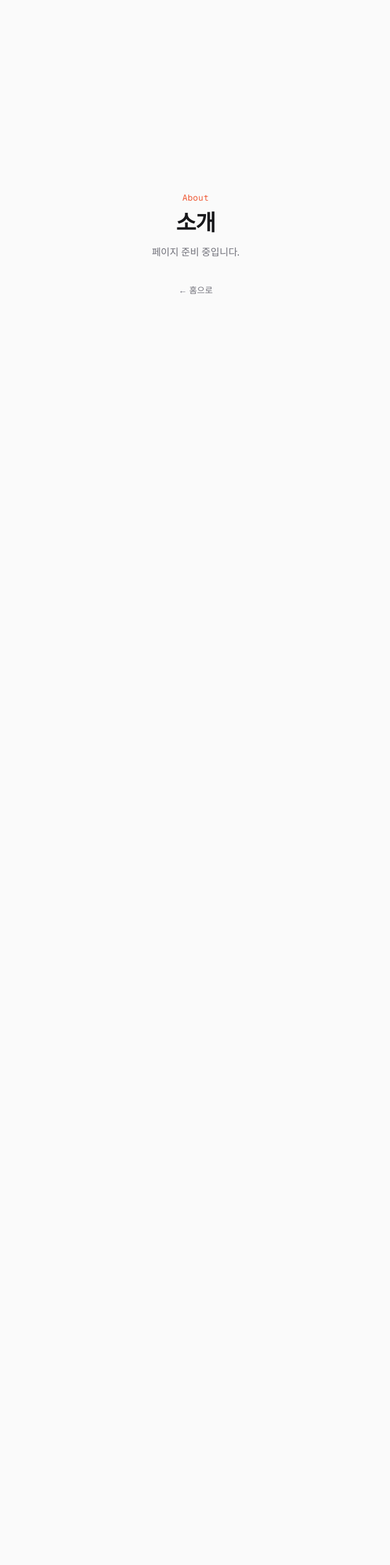
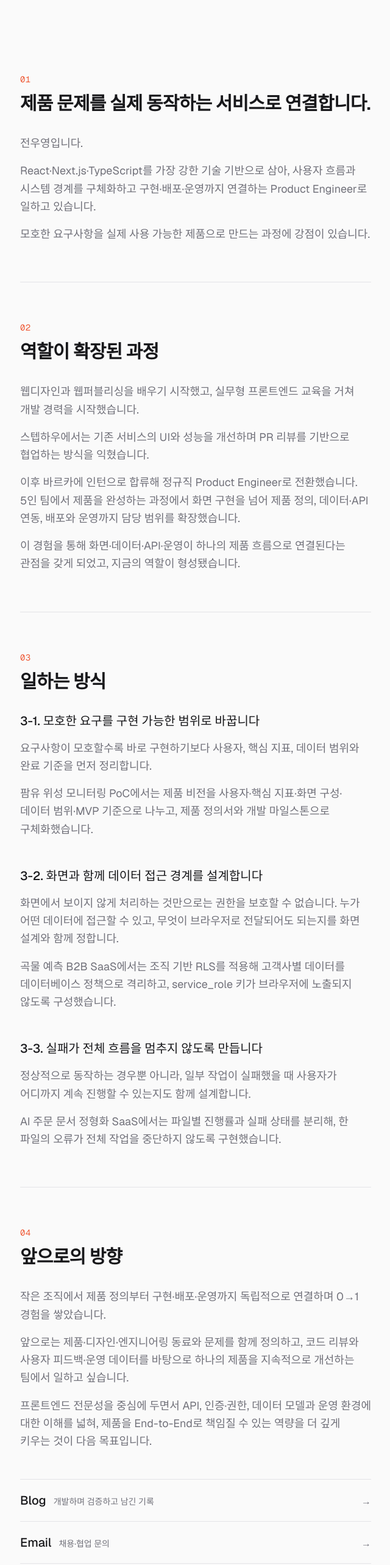
Before and after one commit to Koi-0/koi-dev, a Next.js app: page /about in a window 1280 px wide. Shown: the top 2566 px of the page at 61% size, without its empty margins (319-959 px from the left). Before the commit the page ends 800 px from the top, so only its background shows below. Built offline with nearby package versions, Linux system fonts and the light colour scheme.

Commit message:
feat: About 페이지 구현 - 소개·역할 확장·일하는 방식·앞으로의 방향

```diff
--- a/src/app/about/page.tsx
+++ b/src/app/about/page.tsx
@@ -7,20 +7,174 @@ export const metadata: Metadata = {
   alternates: { canonical: "/about" },
 };
 
+const linkRowClass =
+  "group flex items-baseline justify-between gap-4 border-b border-border py-5 transition-colors hover:border-accent";
+
 export default function AboutPage() {
   return (
-    <main className="flex flex-1 flex-col items-center justify-center px-6 text-center">
-      <p className="font-mono text-sm tracking-wide text-accent">About</p>
-      <h1 className="mt-3 text-3xl font-semibold tracking-tight sm:text-4xl">
-        소개
-      </h1>
-      <p className="mt-4 text-muted">페이지 준비 중입니다.</p>
-      <Link
-        href="/"
-        className="mt-10 text-sm text-muted underline-offset-4 transition-colors hover:text-accent hover:underline"
-      >
-        ← 홈으로
-      </Link>
-    </main>
+    <div className="flex flex-1 flex-col px-6 py-14 sm:px-10">
+      <main className="mx-auto w-full max-w-xl flex-1">
+        <section className="pt-16">
+          <p className="font-mono text-sm tracking-wide text-accent">01</p>
+          <h2 className="mt-3 break-keep text-2xl font-semibold tracking-tight sm:text-3xl">
+            제품 문제를 실제 동작하는 서비스로 연결합니다.
+          </h2>
+          <p className="mt-8 break-keep text-lg leading-relaxed text-muted">
+            전우영입니다.
+          </p>
+          <p className="mt-4 break-keep text-lg leading-relaxed text-muted">
+            React·Next.js·TypeScript를 가장 강한 기술 기반으로 삼아, 사용자
+            흐름과 시스템 경계를 구체화하고 구현·배포·운영까지 연결하는 Product
+            Engineer로 일하고 있습니다.
+          </p>
+          <p className="mt-4 break-keep text-lg leading-relaxed text-muted">
+            모호한 요구사항을 실제 사용 가능한 제품으로 만드는 과정에 강점이
+            있습니다.
+          </p>
+        </section>
+
+        <section className="mt-16 border-t border-border pt-16">
+          <p className="font-mono text-sm tracking-wide text-accent">02</p>
+          <h2 className="mt-3 break-keep text-2xl font-semibold tracking-tight sm:text-3xl">
+            역할이 확장된 과정
+          </h2>
+          <p className="mt-8 break-keep text-lg leading-relaxed text-muted">
+            웹디자인과 웹퍼블리싱을 배우기 시작했고, 실무형 프론트엔드 교육을
+            거쳐 개발 경력을 시작했습니다.
+          </p>
+          <p className="mt-4 break-keep text-lg leading-relaxed text-muted">
+            스텝하우에서는 기존 서비스의 UI와 성능을 개선하며 PR 리뷰를 기반으로
+            협업하는 방식을 익혔습니다.
+          </p>
+          <p className="mt-4 break-keep text-lg leading-relaxed text-muted">
+            이후 바르카에 인턴으로 합류해 정규직 Product Engineer로
+            전환했습니다. 5인 팀에서 제품을 완성하는 과정에서 화면 구현을 넘어
+            제품 정의, 데이터·API 연동, 배포와 운영까지 담당 범위를
+            확장했습니다.
+          </p>
+          <p className="mt-4 break-keep text-lg leading-relaxed text-muted">
+            이 경험을 통해 화면·데이터·API·운영이 하나의 제품 흐름으로
+            연결된다는 관점을 갖게 되었고, 지금의 역할이 형성됐습니다.
+          </p>
+        </section>
+
+        <section className="mt-16 border-t border-border pt-16">
+          <p className="font-mono text-sm tracking-wide text-accent">03</p>
+          <h2 className="mt-3 break-keep text-2xl font-semibold tracking-tight sm:text-3xl">
+            일하는 방식
+          </h2>
+
+          <div className="mt-8">
+            <h3 className="break-keep text-xl font-medium">
+              3-1. 모호한 요구를 구현 가능한 범위로 바꿉니다
+            </h3>
+            <p className="mt-4 break-keep text-lg leading-relaxed text-muted">
+              요구사항이 모호할수록 바로 구현하기보다 사용자, 핵심 지표, 데이터
+              범위와 완료 기준을 먼저 정리합니다.
+            </p>
+            <p className="mt-4 break-keep text-lg leading-relaxed text-muted">
+              팜유 위성 모니터링 PoC에서는 제품 비전을 사용자·핵심 지표·화면
+              구성·데이터 범위·MVP 기준으로 나누고, 제품 정의서와 개발
+              마일스톤으로 구체화했습니다.
+            </p>
+          </div>
+
+          <div className="mt-12">
+            <h3 className="break-keep text-xl font-medium">
+              3-2. 화면과 함께 데이터 접근 경계를 설계합니다
+            </h3>
+            <p className="mt-4 break-keep text-lg leading-relaxed text-muted">
+              화면에서 보이지 않게 처리하는 것만으로는 권한을 보호할 수
+              없습니다. 누가 어떤 데이터에 접근할 수 있고, 무엇이 브라우저로
+              전달되어도 되는지를 화면 설계와 함께 정합니다.
+            </p>
+            <p className="mt-4 break-keep text-lg leading-relaxed text-muted">
+              곡물 예측 B2B SaaS에서는 조직 기반 RLS를 적용해 고객사별 데이터를
+              데이터베이스 정책으로 격리하고, service_role 키가 브라우저에
+              노출되지 않도록 구성했습니다.
+            </p>
+          </div>
+
+          <div className="mt-12">
+            <h3 className="break-keep text-xl font-medium">
+              3-3. 실패가 전체 흐름을 멈추지 않도록 만듭니다
+            </h3>
+            <p className="mt-4 break-keep text-lg leading-relaxed text-muted">
+              정상적으로 동작하는 경우뿐 아니라, 일부 작업이 실패했을 때
+              사용자가 어디까지 계속 진행할 수 있는지도 함께 설계합니다.
+            </p>
+            <p className="mt-4 break-keep text-lg leading-relaxed text-muted">
+              AI 주문 문서 정형화 SaaS에서는 파일별 진행률과 실패 상태를 분리해,
+              한 파일의 오류가 전체 작업을 중단하지 않도록 구현했습니다.
+            </p>
+          </div>
+        </section>
+
+        <section className="mt-16 border-t border-border pt-16">
+          <p className="font-mono text-sm tracking-wide text-accent">04</p>
+          <h2 className="mt-3 break-keep text-2xl font-semibold tracking-tight sm:text-3xl">
+            앞으로의 방향
+          </h2>
+          <p className="mt-8 break-keep text-lg leading-relaxed text-muted">
+            작은 조직에서 제품 정의부터 구현·배포·운영까지 독립적으로 연결하며
+            0→1 경험을 쌓았습니다.
+          </p>
+          <p className="mt-4 break-keep text-lg leading-relaxed text-muted">
+            앞으로는 제품·디자인·엔지니어링 동료와 문제를 함께 정의하고, 코드
+            리뷰와 사용자 피드백·운영 데이터를 바탕으로 하나의 제품을 지속적으로
+            개선하는 팀에서 일하고 싶습니다.
+          </p>
+          <p className="mt-4 break-keep text-lg leading-relaxed text-muted">
+            프론트엔드 전문성을 중심에 두면서 API, 인증·권한, 데이터 모델과 운영
+            환경에 대한 이해를 넓혀, 제품을 End-to-End로 책임질 수 있는 역량을
+            더 깊게 키우는 것이 다음 목표입니다.
+          </p>
+
+          <nav aria-label="링크" className="mt-12 border-t border-border">
+            <Link href="/blog" className={linkRowClass}>
+              <span className="flex flex-col gap-1 sm:flex-row sm:items-baseline sm:gap-3">
+                <span className="text-xl font-medium transition-transform duration-200 group-hover:translate-x-1">
+                  Blog
+                </span>
+                <span className="break-keep text-sm text-muted">
+                  개발하며 검증하고 남긴 기록
+                </span>
+              </span>
+              <span
+                aria-hidden
+                className="text-muted transition-all duration-200 group-hover:translate-x-1 group-hover:text-accent"
+              >
+                →
+              </span>
+            </Link>
+            <a href="mailto:dndud5182@gmail.com" className={linkRowClass}>
+              <span className="flex flex-col gap-1 sm:flex-row sm:items-baseline sm:gap-3">
+                <span className="text-xl font-medium transition-transform duration-200 group-hover:translate-x-1">
+                  Email
+                </span>
+                <span className="break-keep text-sm text-muted">
+                  채용·협업 문의
+                </span>
+              </span>
+              <span
+                aria-hidden
+                className="text-muted transition-all duration-200 group-hover:translate-x-1 group-hover:text-accent"
+              >
+                →
+              </span>
+            </a>
+          </nav>
+        </section>
+      </main>
+
+      <footer className="mx-auto w-full max-w-xl pt-12">
+        <Link
+          href="/"
+          className="text-sm text-muted underline-offset-4 transition-colors hover:text-accent hover:underline"
+        >
+          ← 홈으로
+        </Link>
+      </footer>
+    </div>
   );
 }
```
